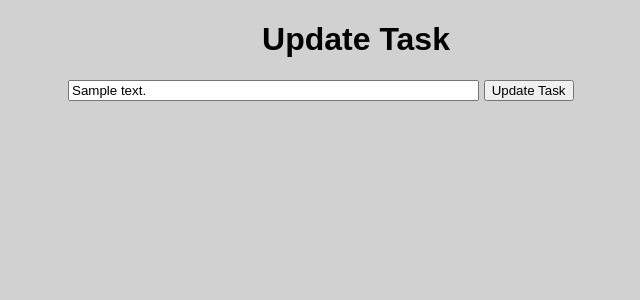
After one commit to RCAS2021/PYTHON-TODO-LIST, a Flask app: page /update/1 in a window 1280 px wide. The commit adds this page. Shown: the top 300 px of the page, without its empty margins (284-924 px from the left). Run offline with Flask 3, Linux system fonts and the light colour scheme; tables that the repository leaves empty hold one stand-in row (values such as "Sample post").

Commit message:
feat: implementing update and delete

```diff
--- a/main.py
+++ b/main.py
@@ -40,5 +40,32 @@ def index():
         tasks = Todo.query.order_by(Todo.date_created).all()
         return render_template('index.html', tasks=tasks)
 
+@app.route("/delete/<int:id>")
+def delete(id):
+    # Tries to get task by ir otherwise, 404's
+    task_to_delete = Todo.query.get_or_404(id)
+
+    try:
+        db.session.delete(task_to_delete)
+        db.session.commit()
+        return redirect("/")
+    except:
+        return "There was an error deleting your task"
+
+@app.route("/update/<int:id>", methods=["GET", "POST"])
+def update(id):
+    task = Todo.query.get_or_404(id)
+
+    if request.method == "POST":
+        task.content = request.form["content"]
+
+        try:
+            db.session.commit()
+            return redirect("/")
+        except:
+            return "There was an error updating your task"
+    else:
+        return render_template("update.html", task=task)
+
 if __name__ == "__main__":
     app.run(debug=True)
--- a/static/css/main.css
+++ b/static/css/main.css
@@ -1,15 +1,36 @@
-html {
-    display: table;
-    margin: auto;
+body, html {
+    margin: 0;
+    font-family: sans-serif;
+    background-color: rgb(209, 209, 209);
 }
 
-body {
-    margin: 0;
-    font-family: sans-serif;
-    display: table-cell;
-    vertical-align: top;
+.content {
+    margin: 0 auto;
+    width: 45%;
 }
 
-table, th, td{
-    border: 1px solid black;
+table, td, th {
+    border: 1px solid #aaa;
 }
+
+table {
+    border-collapse: collapse;
+    width: 100%;
+}
+
+th {
+    height: 10%;
+}
+
+td {
+    text-align: center;
+    padding: 5px;
+}
+
+.form {
+    margin-top: 20px;
+}
+
+#content {
+    width: 70%;
+}
--- /dev/null
+++ b/templates/update.html
@@ -0,0 +1,15 @@
+{% extends 'base.html' %}
+
+{% block head %}
+{% endblock %}
+
+{% block body %}
+<div class="content">
+    <h1 style="text-align: center">Update Task</h1>
+
+    <form action="/update/{{ task.id }}" method="POST">
+        <input type="text" name="content" id="content" value="{{ task.content }}">
+        <input type="submit" value="Update Task">
+    </form>
+</div>
+{% endblock %}
```
Also changed, not shown: templates/index.html (+10 -3 lines).
